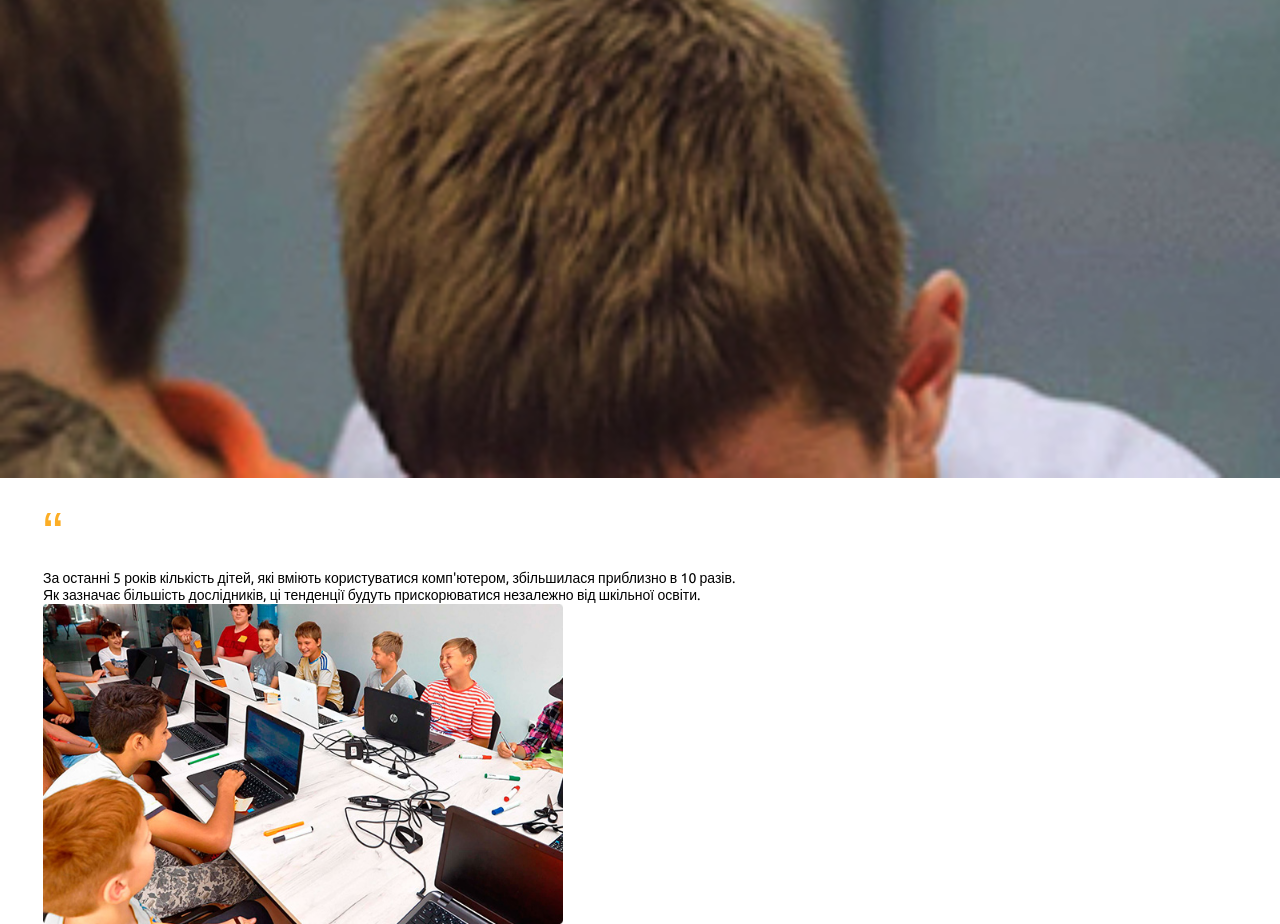
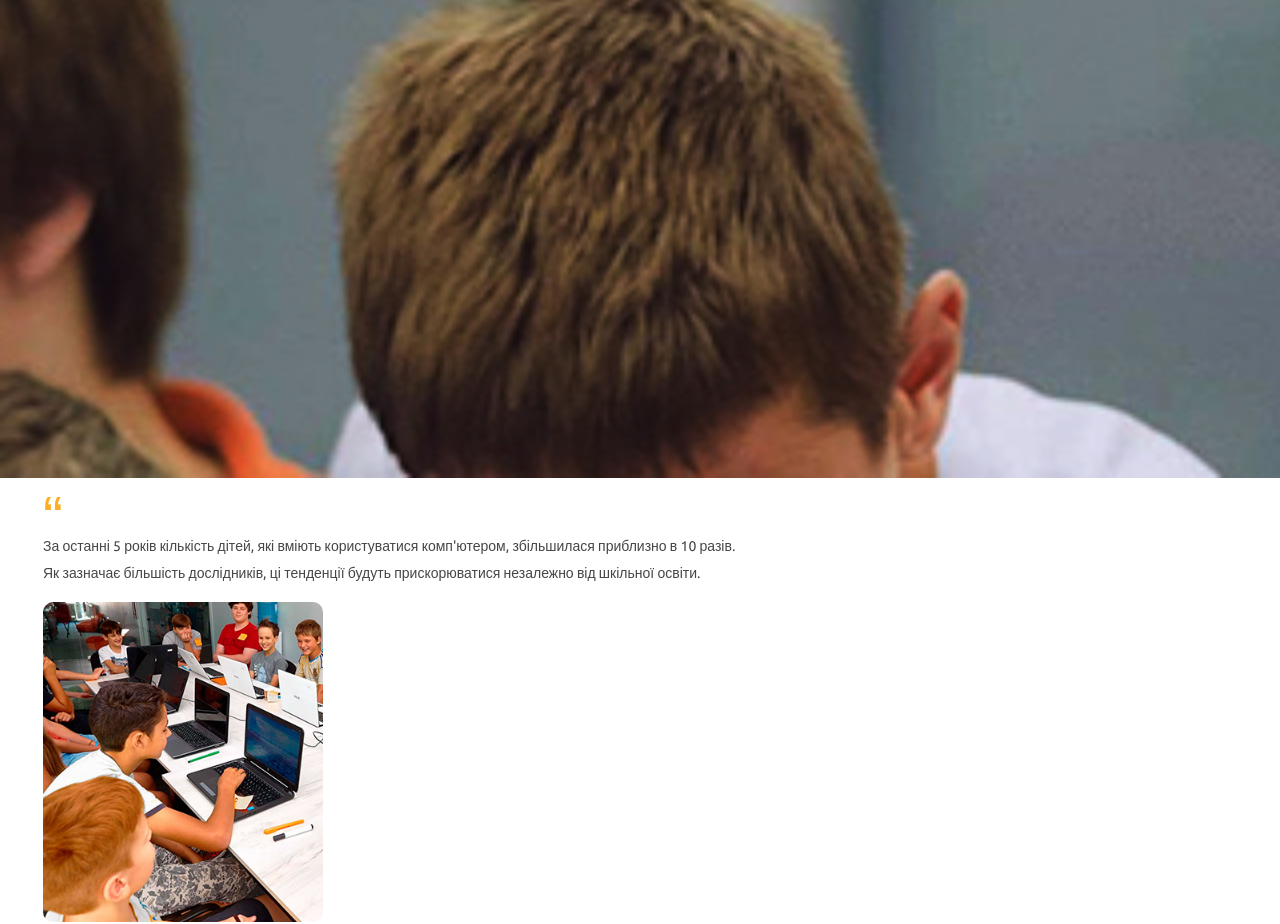
Before and after one commit to simabui/IT-Hackaton, a website: page src/index.html in a window 1280 px wide. Shown: the part 82-1006 px from the top of the page. Drawn offline with nearby package versions, Linux system fonts and the light colour scheme; files that its build step writes are made by us from their sources.

Commit message:
add company styles

```diff
--- a/src/index.html
+++ b/src/index.html
@@ -52,13 +52,7 @@
     <section>
         <div class="company container">
             <div class="company__image">
-                <img
-                     srcset="images/kids.jpg 650w,
-                             images/kids-mobile.jpg 320w,
-                             images/kids@2x.jpg 760w"
-                     sizes="380px"
-                     alt="company"
-                     src="images/kids.jpg"/>
+
             </div>
             <div class="company__description">
                 <p>За останні 5 років кількість дітей, які вміють
--- a/src/sass/helpers/variables.scss
+++ b/src/sass/helpers/variables.scss
@@ -1,4 +1,4 @@
-$main-font-stack: "Ubuntu", sans-serif;
+$main-font-stack: 'Ubuntu', sans-serif;
 $second-font-stack: "Open Sans", sans-serif;
 $proxima-font: "Proxima Nova", sans-serif;
 $main-accent-color: #fcae26;
--- a/src/sass/styles.scss
+++ b/src/sass/styles.scss
@@ -45,12 +45,24 @@ section {
   font-family: $proxima-font;
   color: $main-accent-color;
   font-size: 60px;
+  line-height: 40px;
 }
 
-.company__image img {
+.company__image  {
+  margin-top: 20px;
+  width: 280px;
   height: 320px;
+  border-radius: 10px;
+  background-image: url(../images/kids.jpg);
+  background-size: cover;
 }
 
-.company__description{
+.company__description p{
   font-family: $main-font-stack;
+  color: #464646;
+  font-size: 14px;
 }
+
+.company__description p:last-child{
+  margin-top: 10px;
+}
```
